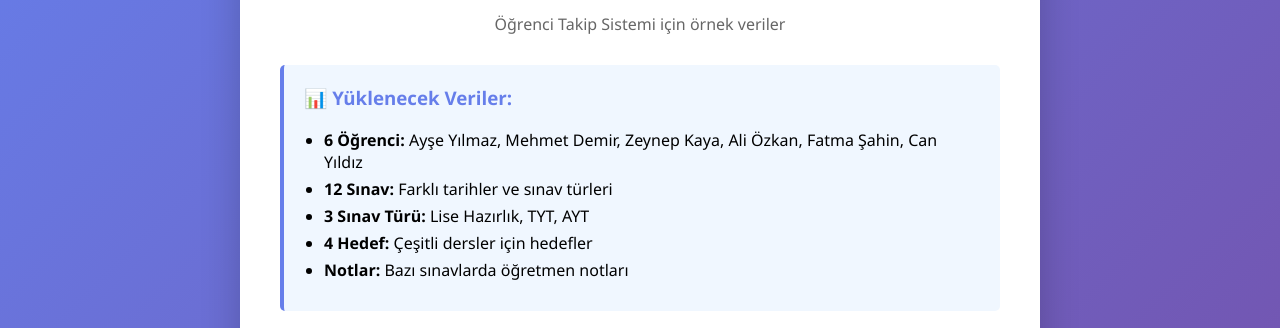
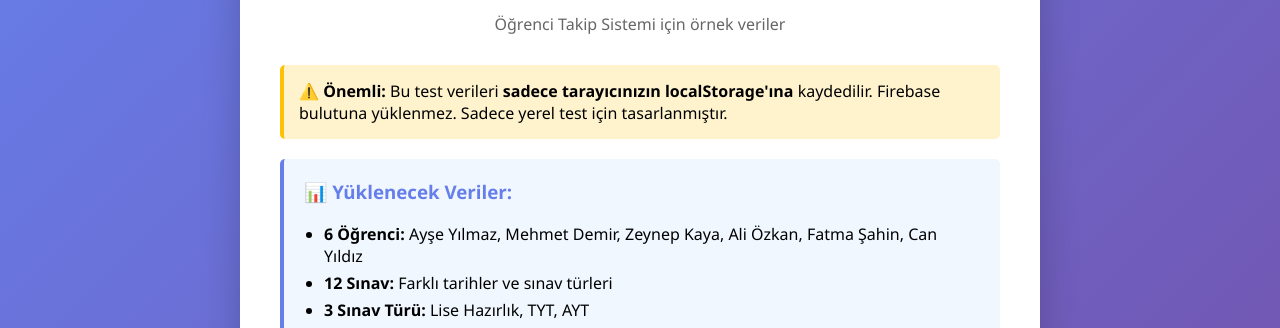
Before and after one commit to woahboi19/kedy, a plain HTML site: page test-data-yukle.html in a window 1280 px wide. Shown: the part 177-505 px from the top of the page. Drawn offline with Linux system fonts and the light colour scheme.

Commit message:
Readme Update

```diff
--- a/test-data-yukle.html
+++ b/test-data-yukle.html
@@ -122,6 +122,11 @@
     <div class="container">
         <h1>🎓 Test Verisi Yükleyici</h1>
         <p class="subtitle">Öğrenci Takip Sistemi için örnek veriler</p>
+
+        <div class="warning">
+            ⚠️ <strong>Önemli:</strong> Bu test verileri <strong>sadece tarayıcınızın localStorage'ına</strong> kaydedilir.
+            Firebase bulutuna yüklenmez. Sadece yerel test için tasarlanmıştır.
+        </div>
 
         <div class="info">
             <h3>📊 Yüklenecek Veriler:</h3>
```
Also changed, not shown: 2 other files.
